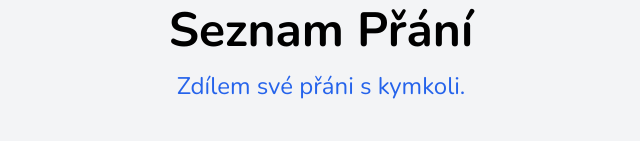
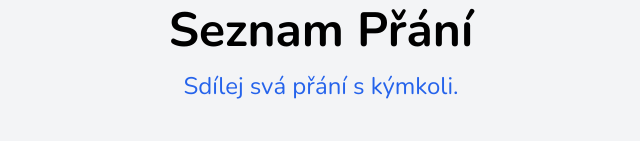
Before and after one commit to Meldiron/almost-wishlist, a SvelteKit app: page / in a window 1280 px wide. Shown: the part 234-375 px from the top of the page, without its empty margins (319-959 px from the left). Built offline with nearby package versions, Linux system fonts and the light colour scheme; no server answers.

Commit message:
Update +page.svelte

```diff
--- a/src/routes/+page.svelte
+++ b/src/routes/+page.svelte
@@ -52,7 +52,7 @@
 		</svg>
 
 		<p class="text-5xl font-bold text-center">Seznam Přání</p>
-		<p class="text-2xl text-blue-600 text-center">Zdílem své přáni s kymkoli.</p>
+		<p class="text-2xl text-blue-600 text-center">Sdílej svá přání s kýmkoli.</p>
 
 		<div class="flex items-center flex-col space-y-3 pt-6 w-full justify-center mx-auto max-w-xl">
 			{#if !isLoggedIn}
```
